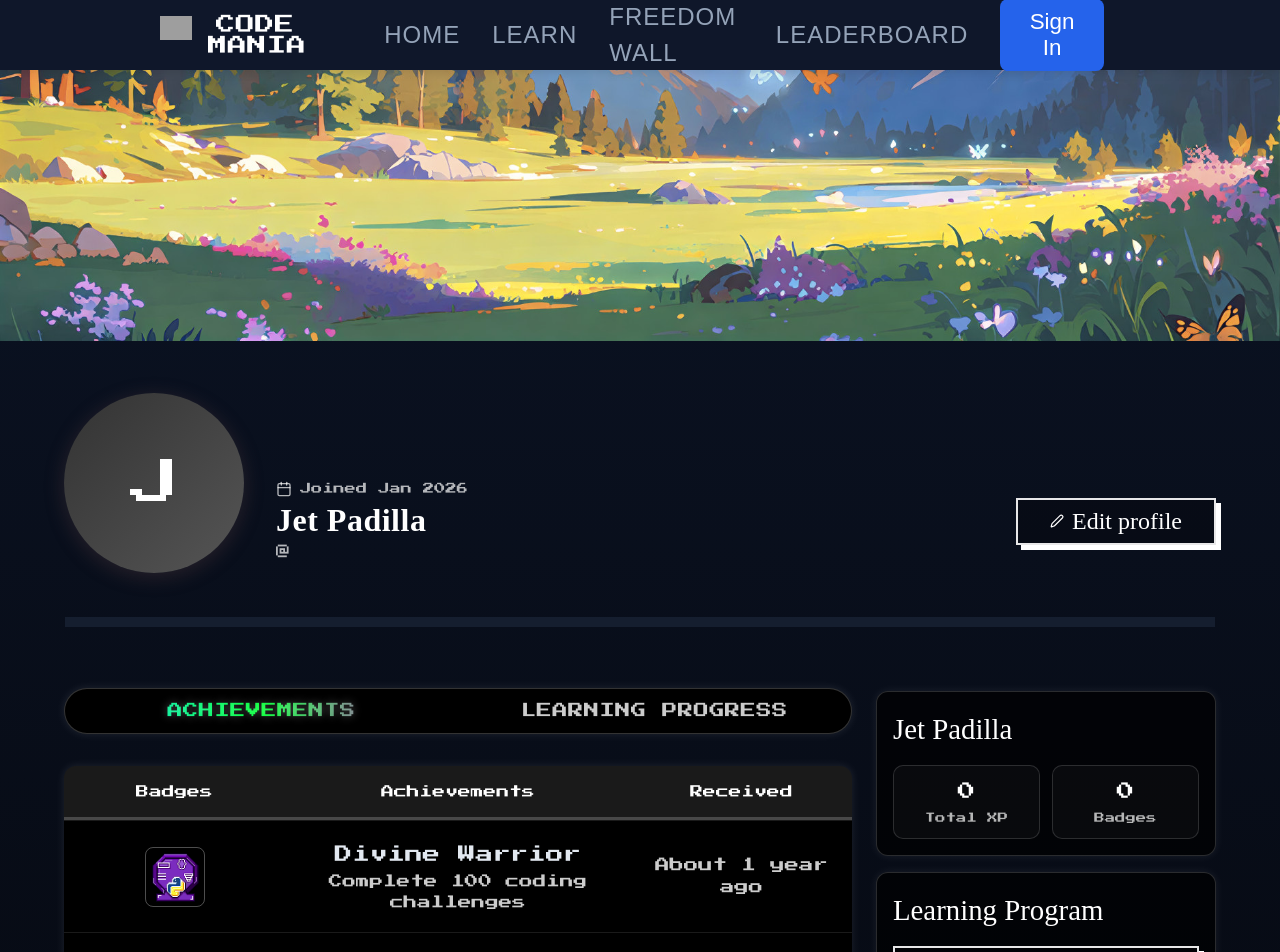
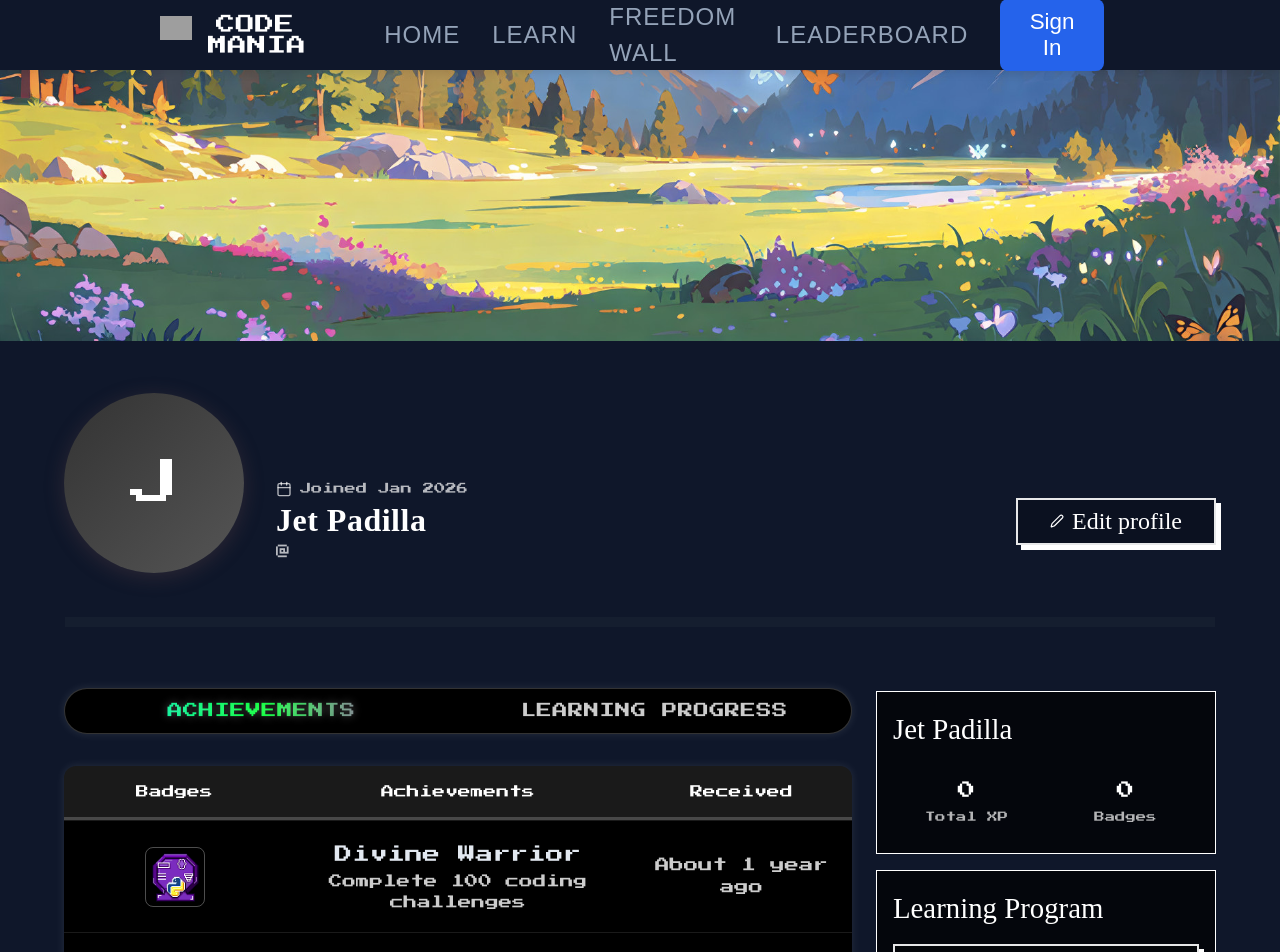
Before and after one commit to Code-Mania-Team/Code-Mania, a React (Vite) app in the folder frontend/: page /profile in a window 1280 px wide. Shown: the top 952 px of the page. Built offline with nearby package versions, Linux system fonts and the light colour scheme; grey boxes are pictures that could not be loaded; a web font is replaced by a local one.

Commit message:
profile update

```diff
--- a/frontend/src/styles/Profile.module.css
+++ b/frontend/src/styles/Profile.module.css
@@ -2,7 +2,7 @@
 .mainWrapper {
   position: relative;
   min-height: 100vh;
-  background: linear-gradient(180deg, #0b1324 0%, #05070d 100%);
+  background: #0f172a;
   color: #fff;
   font-family: 'Press Start 2P', 'Courier New', monospace;
   display: flex;
@@ -1078,10 +1078,8 @@
 
 .sidebarCard {
   background: rgba(0, 0, 0, 0.72);
-  border: 1px solid rgba(255, 255, 255, 0.16);
-  border-radius: 12px;
+  border: 1px solid white;
   padding: 1rem;
-  box-shadow: 0 0 10px rgba(255, 255, 255, 0.08);
 }
 
 .sidebarCardTitle {
@@ -1098,11 +1096,9 @@
 }
 
 .sidebarCardStat {
-  border: 1px solid rgba(255, 255, 255, 0.14);
   border-radius: 10px;
   padding: 0.75rem;
   text-align: center;
-  background: rgba(255, 255, 255, 0.03);
 }
 
 .sidebarCardStatValue {
```
